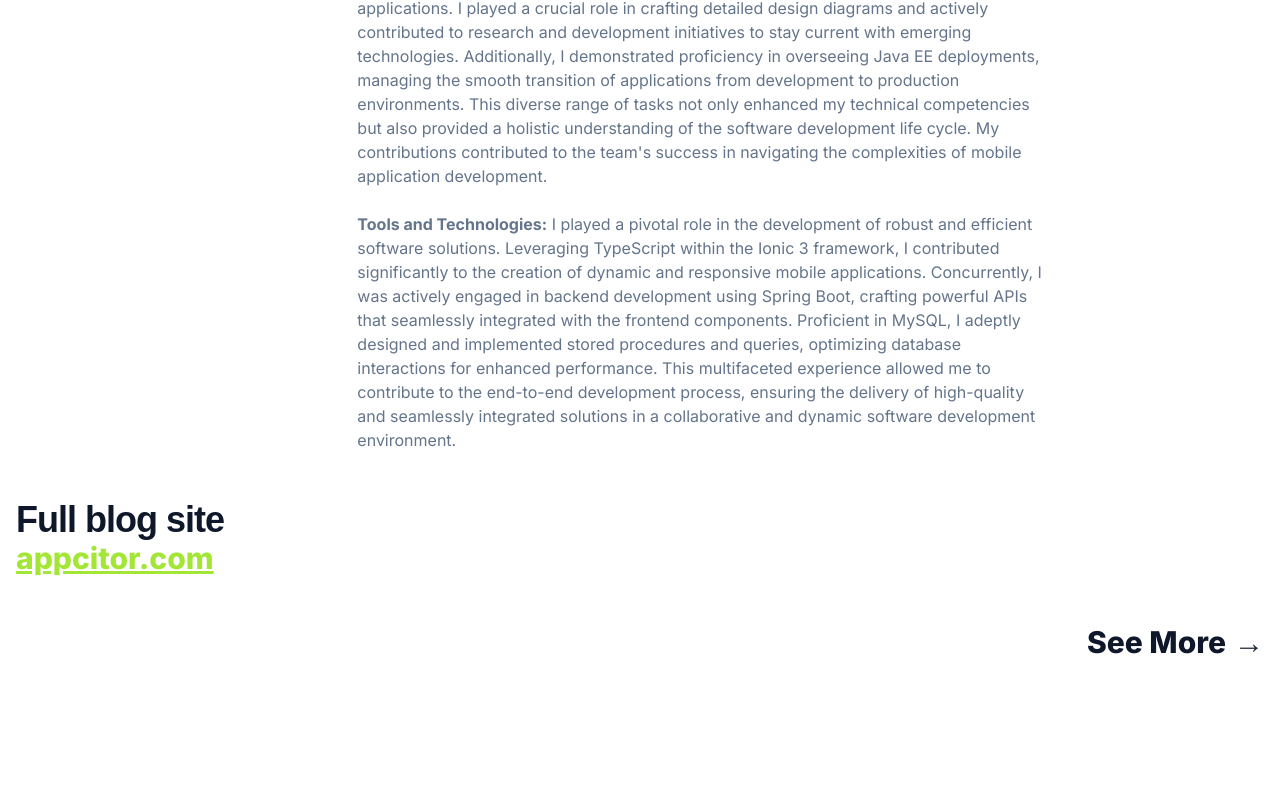
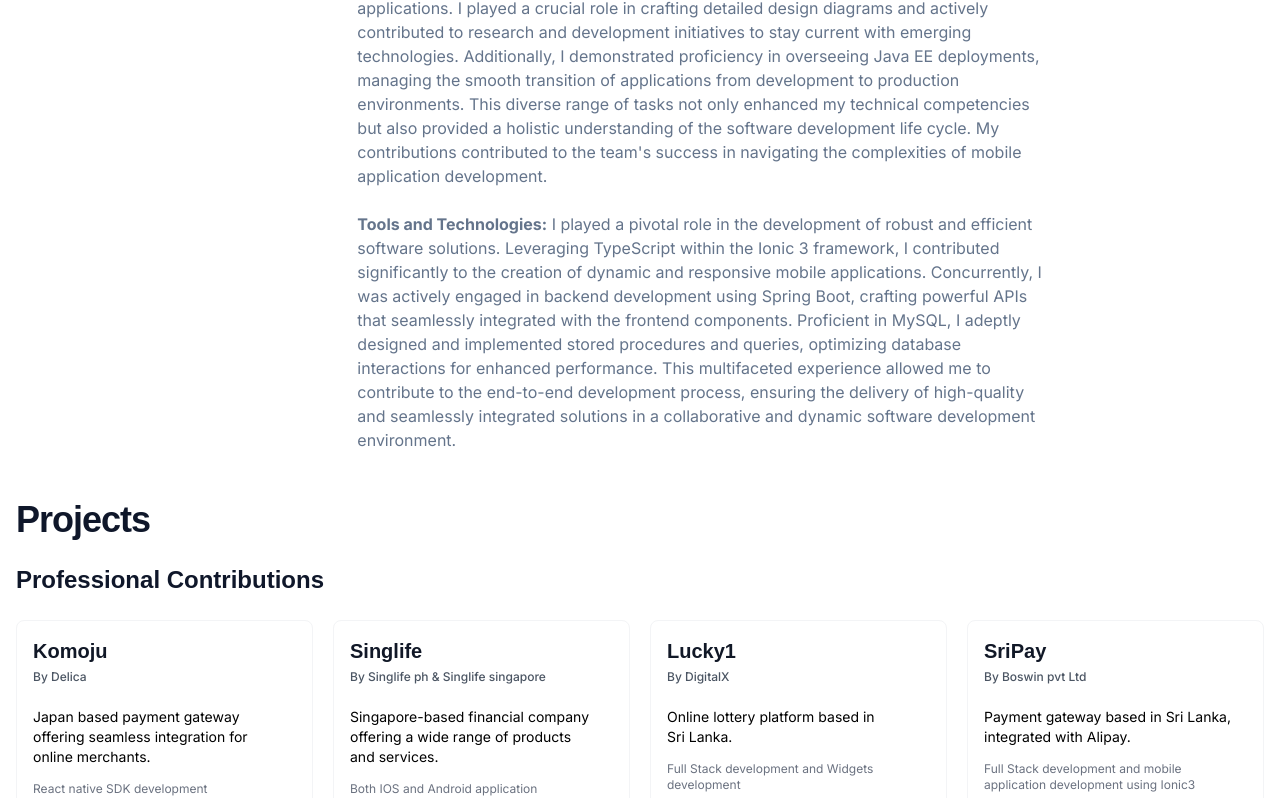
Before and after one commit to ChathuraLiyanapathirana/personal-pp, a Next.js app: page / in a window 1280 px wide. Shown: the part 3388-4186 px from the top of the page. Built offline with nearby package versions, Linux system fonts and the light colour scheme.

Commit message:
changes 2024/09/30

```diff
--- a/src/app/page.tsx
+++ b/src/app/page.tsx
@@ -13,6 +13,7 @@
 import { config } from "@fortawesome/fontawesome-svg-core";
 import "@fortawesome/fontawesome-svg-core/styles.css";
 import Loader from "@/components/Loader";
+import ProjectSection from "@/components/sections/ProjectSection";
 config.autoAddCss = false;
 
 export default function Home() {
@@ -26,6 +27,7 @@
       <HelloSection />
       <AboutSection />
       <ExperienceSection />
+      <ProjectSection />
       <Suspense fallback={<Loader />}>
         <BlogSection />
       </Suspense>
--- /dev/null
+++ b/src/components/ProjectCard.tsx
@@ -0,0 +1,70 @@
+import Image from 'next/image'
+import React from 'react'
+
+type Props = {
+    title: string;
+    by: string;
+    description: string;
+    job?: string;
+    link: string;
+    linkLabel: string;
+    link2?: string;
+    linkLabel2?: string;
+    toColor: string
+}
+
+const ProjectCard = ({
+    title, by, description, link, linkLabel, link2, linkLabel2, job, toColor
+}: Props) => {
+    return (
+        <div
+            className="relative block overflow-hidden rounded-lg border border-gray-100 p-4 sm:p-2 lg:p-4"
+        >
+            <span
+                className={`absolute inset-x-0 bottom-0 h-2 bg-gradient-to-r from-gray-600 ${toColor}`}
+            ></span>
+
+            <div className="sm:flex sm:justify-between sm:gap-">
+                <div>
+                    <h3 className="text-lg font-bold text-gray-900 sm:text-xl">
+                        {title}
+                    </h3>
+
+                    <p className="mt-1 text-xs font-medium text-gray-600">By {by}</p>
+                </div>
+            </div>
+
+            <div className="-mt-2">
+                <p className="text-pretty text-sm">
+                    {description}
+                </p>
+            </div>
+
+            {job && <dd className="text-xs text-gray-500 -mt-4">
+                {job}
+            </dd>}
+
+            <dl className="mt-6 flex gap-4 sm:gap-6">
+                <div className="flex flex-col-reverse">
+                    <dt className="text-sm font-medium text-gray-600 flex">
+                        <a href={link} className='text-lime-600'>
+                            {linkLabel}
+                        </a>
+                        {
+                            link2 && <a href={link2} className='text-orange-600'>
+                                , {linkLabel2}
+                            </a>
+                        }
+                    </dt>
+
+                    <dd className="text-xs text-gray-500">
+                        References
+                    </dd>
+                </div>
+
+            </dl>
+        </div>
+    )
+}
+
+export default ProjectCard
--- a/src/components/ResumeDownloadButton.tsx
+++ b/src/components/ResumeDownloadButton.tsx
@@ -4,7 +4,7 @@
 const DownloadButton = () => {
   const downloadCV = async () => {
     try {
-      const response = await fetch("/pdf/lpcb-cv-recap.pdf");
+      const response = await fetch("/pdf/lpcb-cv.pdf");
       const blob = await response.blob();
 
       saveAs(blob, "lpcb_cv.pdf");
--- a/src/components/SideMenu.tsx
+++ b/src/components/SideMenu.tsx
@@ -20,6 +20,11 @@
           </a>
         </li>
         <li>
+          <a href="#project" onClick={onClickItem}>
+            Projects
+          </a>
+        </li>
+        <li>
           <a href="#blog" onClick={onClickItem}>
             Blog
           </a>
--- /dev/null
+++ b/src/components/sections/ProjectSection.tsx
@@ -0,0 +1,86 @@
+import React from "react";
+import { contactInfo } from "@/constants/appConstant";
+import WPBlogContent from "../WPBlogContent";
+import ProjectCard from "../ProjectCard";
+
+const ProjectSection = () => {
+  return (
+    <div
+      className="md:container md:mx-auto min-h-screen bg-white pt-4 lg:pr-4 lg:pl-4 xxs:pr-4 xxs:pl-4"
+      id="project"
+    >
+      <div className="flex flex-1 flex-col lg:items-start xs:items-end xs:justify-end">
+        <h1 className="text-4xl font-extrabold sm:text-4xl text-slate-900 mt-0 mb-0">
+          Projects
+        </h1>
+        <h2 className="text-2xl font-extrabold sm:text-2xl text-slate-900 mt-6 mb-0">
+          Professional Contributions
+        </h2>
+        <div className="grid xs:grid-cols-1 md:grid-cols-4 gap-5 mt-6 mb-0">
+          <ProjectCard
+            title="Komoju"
+            by="Delica"
+            description="Japan based payment gateway offering seamless integration for online merchants."
+            job="React native SDK development"
+            link="https://www.npmjs.com/package/@komoju/komoju-react-native"
+            linkLabel="Npm repo"
+            toColor="to-lime-600"
+          />
+          <ProjectCard
+            title="Singlife"
+            by="Singlife ph & Singlife singapore"
+            description="Singapore-based financial company offering a wide range of products and services."
+            job="Both IOS and Android application developments"
+            link="https://singlife.com/en"
+            linkLabel="Singlife Sg"
+            link2="https://singlife.com.ph/"
+            linkLabel2="Singlife Ph"
+            toColor="to-red-500"
+          />
+          <ProjectCard
+            title="Lucky1"
+            by="DigitalX"
+            description="Online lottery platform based in Sri Lanka."
+            job="Full Stack development and Widgets development"
+            link="https://lucky1.lk/"
+            linkLabel="Website"
+            toColor="to-blue-600"
+          />
+          <ProjectCard
+            title="SriPay"
+            by="Boswin pvt Ltd"
+            description="Payment gateway based in Sri Lanka, integrated with Alipay."
+            job="Full Stack development and mobile application development using Ionic3"
+            link="https://sripay.lk/"
+            linkLabel="Website"
+            toColor="to-sky-600"
+          />
+        </div>
+        <h2 className="text-2xl font-extrabold sm:text-2xl text-slate-900 mt-6 mb-0">
+          Personal Contributions
+        </h2>
+        <div className="grid xs:grid-cols-1 md:grid-cols-4 gap-5 mt-6 mb-0">
+          <ProjectCard
+            title="Stitchnp"
+            by="lpcb"
+            description="Helps consolidate multiple package commands into a single command."
+            link="https://stitchnp.vercel.app/"
+            linkLabel="Tool"
+            toColor="to-yellow-600"
+          />
+          <ProjectCard
+            title="Github"
+            by="lpcb"
+            description="There are several projects available for free use."
+            link="https://github.com/ChathuraLiyanapathirana"
+            linkLabel="Github"
+            toColor="to-gray-300"
+          />
+        </div>
+      </div>
+
+    </div>
+  );
+};
+
+export default ProjectSection;
--- a/src/constants/appConstant.ts
+++ b/src/constants/appConstant.ts
@@ -29,10 +29,10 @@
 export const experienceSummary: ExperienceType[] = [
     {
         company: 'Rhino Partners (Pvt) Ltd',
-        domain: 'Insurance',
+        domain: 'Insurance and payment sdk development',
         designation: 'Senior Software Engineer',
         duration: 'Present',
-        product: 'Singlife (Singapore & Philippine)',
+        product: 'Singlife (Singapore & Philippine) , Komoju RN SDK',
         description: `<strong>Responsibilities:</strong>
         In the dynamic realm of React Native application development, a
         comprehensive approach to Research and Development is paramount for
```
Also changed, not shown: 1 other file (tests, documents, lock files or other folders).
